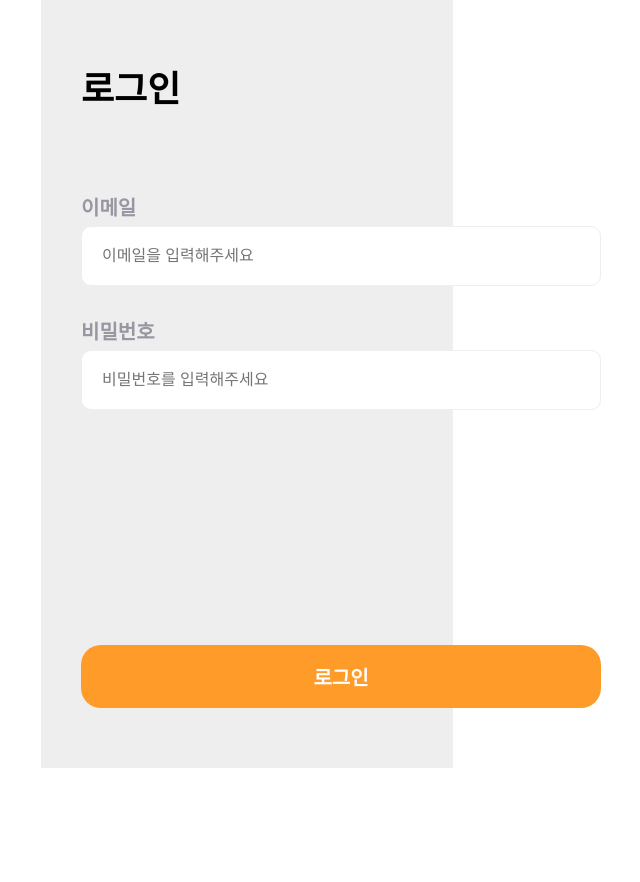
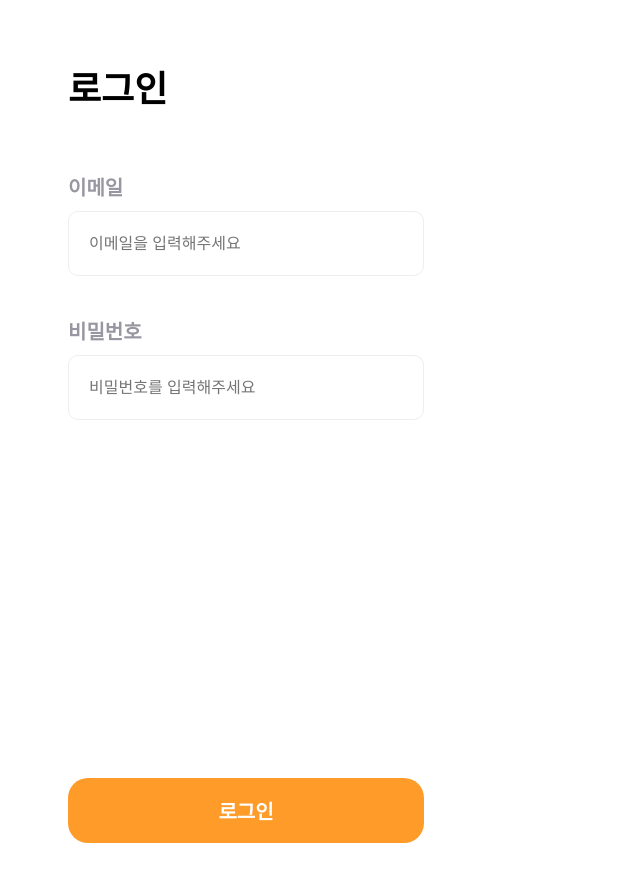
Before and after one commit to TEAM-4line/4line_frontend, a React (Create React App) app: page /login in a window 1280 px wide. Shown: the top 882 px of the page, without its empty margins (393-1033 px from the left). Before the commit the page ends 800 px from the top, so only its background shows below. Built offline with nearby package versions, Linux system fonts and the light colour scheme.

Commit message:
Style: 로그인 스타일 수정

```diff
--- a/src/pages/account/Login.js
+++ b/src/pages/account/Login.js
@@ -2,14 +2,13 @@ import React from "react";
 import styled from "styled-components";
 import { useState } from "react";
 
-const Login = () => {
+const Signup = () => {
   const [email, setEmail] = useState("");
   const [password, setPassword] = useState("");
 
   const onChangeEmail = (e) => {
     setEmail(e.target.value);
   };
-
   const onchangePassword = (e) => {
     setPassword(e.target.value);
   };
@@ -18,6 +17,7 @@ const Login = () => {
     <div>
       <Wrapper>
         <Txt>로그인</Txt>
+        <form>
           <InputTitle>이메일</InputTitle>
           <LoginInput
             id="email"
@@ -36,52 +36,49 @@ const Login = () => {
             type="password"
             placeholder="비밀번호를 입력해주세요"
           />
+        </form>
         <LoginButton>로그인</LoginButton>
       </Wrapper>
     </div>
   );
 };
 
-export default Login;
+export default Signup;
 
 const Wrapper = styled.div`
   width: 412px;
+  height: 917px;
   margin: 0 auto;
   box-sizing: border-box;
-  background-color: #eee;
 `;
 
 const Txt = styled.div`
   font-size: 36px;
   font-weight: bold;
-  margin-bottom: 20px;
-  padding: 60px 40px;
+  padding: 60px 0px 60px 27px;
 `;
 
 const InputTitle = styled.div`
   font-size: 20px;
   font-weight: bold;
   color: #9796a1;
-  padding: 0px 40px;
-  margin-bottom: 5px;
+  padding: 0px 27px;
+  margin-bottom: 10px;
 `;
 
 const LoginInput = styled.input`
   font-size: 16px;
-  width: 520px;
-  padding: 0px 20px;
-  height: 60px;
+  width: 356px;
+  height: 65px;
   border-radius: 10px;
   border: 1px solid #eeeeee;
-  margin: 0px 40px 30px 40px;
+  padding: 0px 20px;
+  margin: 0px 27px 40px 27px;
   outline: none;
   &:focus {
     outline: 1px solid var(--orange);
     box-shadow: 15px 15px 20px 0px rgba(211, 209, 216, 0.25);
   }
-  /* &::placeholder {
-    color: #7b7b7b;
-  } */
 `;
 
 const LoginButton = styled.button`
@@ -92,7 +89,7 @@ const LoginButton = styled.button`
   border-radius: 20px;
   border: none;
   cursor: pointer;
-  width: 520px;
-  height: 63px;
-  margin: 205px 40px 60px 40px;
+  width: 356px;
+  height: 65px;
+  margin: 318px 27px 10px 27px;
 `;
```
Lines whose indentation alone changed are shown as unchanged.
